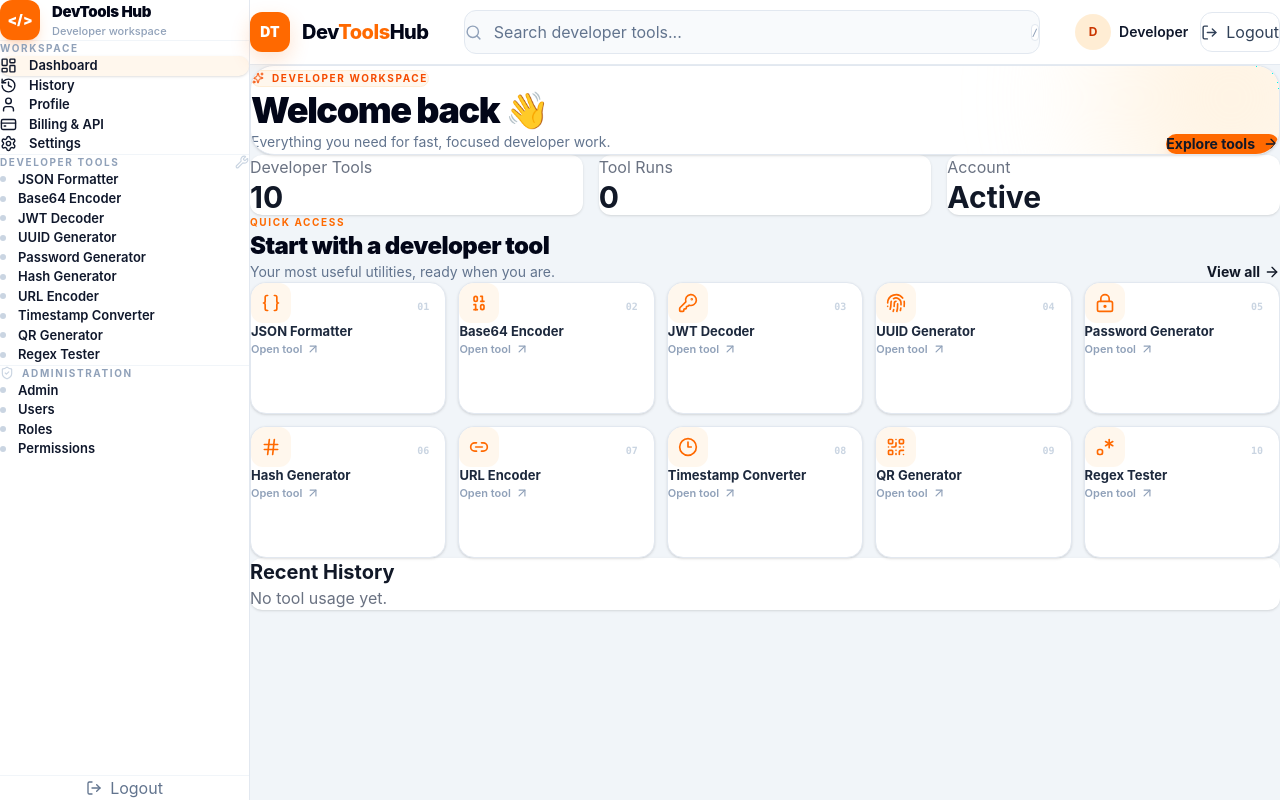
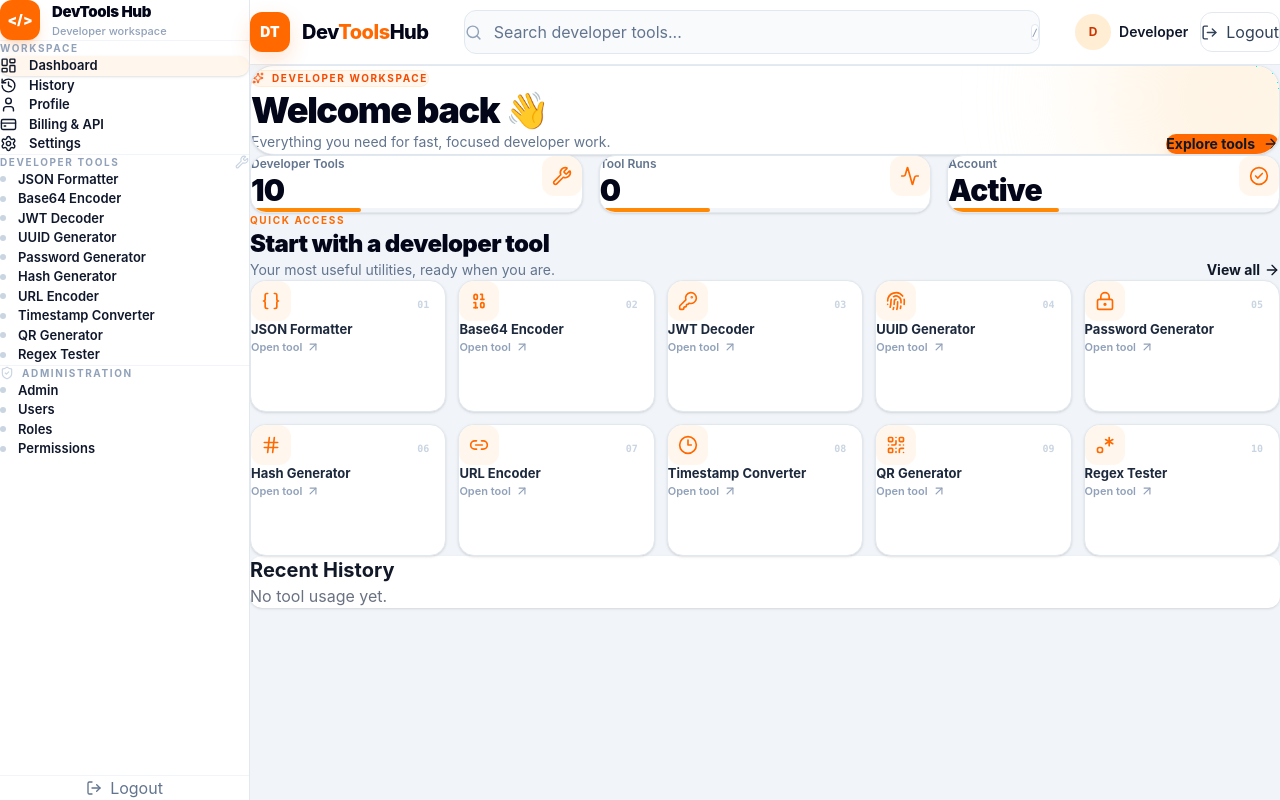
Before and after one commit to christalselvin/devtool-hub-frondend, a React (Vite) app: page /dashboard in a window 1280 px wide. Built offline with nearby package versions, Linux system fonts and the light colour scheme; no server answers; sample sign-in values are in the browser's storage.

Commit message:
Polish dashboard stats cards

```diff
--- a/src/components/dashboard/StatsCard.tsx
+++ b/src/components/dashboard/StatsCard.tsx
@@ -1,21 +1,8 @@
-interface Props {
-  title: string;
-  value: string | number;
+import { Activity, CheckCircle2, Wrench } from "lucide-react";
+
+interface Props { title: string; value: string | number; }
+
+export default function StatsCard({ title, value }: Props) {
+  const Icon = title === "Developer Tools" ? Wrench : title === "Tool Runs" ? Activity : CheckCircle2;
+  return <div className="group relative overflow-hidden rounded-2xl border border-slate-200 bg-white p-5 shadow-sm transition hover:-translate-y-0.5 hover:border-orange-100 hover:shadow-md sm:p-6"><div className="flex items-start justify-between gap-4"><div><p className="text-xs font-semibold text-slate-500">{title}</p><p className="mt-2 text-3xl font-black tracking-tight text-slate-950">{value}</p></div><span className="flex h-10 w-10 items-center justify-center rounded-xl bg-orange-50 text-orange-500"><Icon className="h-5 w-5" /></span></div><div className="mt-5 h-1 overflow-hidden rounded-full bg-slate-100"><div className="h-full w-1/3 rounded-full bg-orange-400 transition-all group-hover:w-1/2" /></div></div>;
 }
-
-export default function StatsCard({
-  title,
-  value,
-}: Props) {
-  return (
-    <div className="rounded-xl bg-white p-6 shadow">
-
-      <p className="text-gray-500">{title}</p>
-
-      <h2 className="mt-2 text-3xl font-bold">
-        {value}
-      </h2>
-
-    </div>
-  );
-}
```
